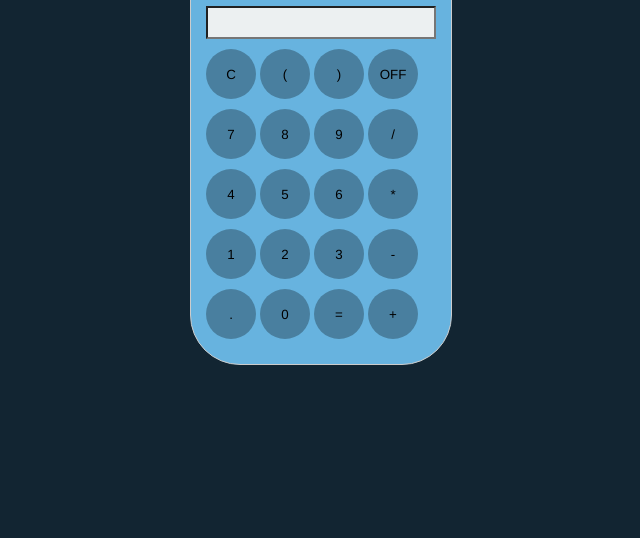
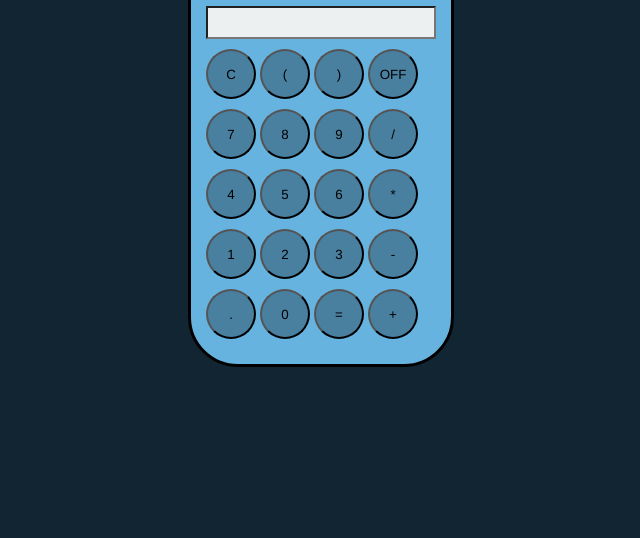
Before and after one commit to Jagan6923/My-Calculator-mini-project, a plain HTML site: page index.html in a window 1280 px wide. Shown: the part 262-800 px from the top of the page, without its empty margins (319-959 px from the left). Drawn offline with Linux system fonts and the light colour scheme.

Commit message:
style changed

```diff
--- a/styles.css
+++ b/styles.css
@@ -6,7 +6,7 @@
     padding: 15px;
     display: flex;
     flex-wrap: wrap;
-    border: 1px solid #ccc;
+    border: 3px solid #000000;
 
 }
 
@@ -27,7 +27,7 @@ h1 {
     width: 50px;
     height: 50px;
     border-radius: 50%;
-    border: 0;
+    border: 10;
     margin-bottom: 10px;
     font-family: 'Franklin Gothic Medium', 'Arial Narrow', Arial, sans-serif;
     background-color: #0000004a;
@@ -57,6 +57,6 @@ input {
     border: 0;
     margin-bottom: 10px;
     font-family: 'Franklin Gothic Medium', 'Arial Narrow', Arial, sans-serif;
-    background-color:rgb(103, 179, 223);
+    background-color: rgb(103, 179, 223);
     color: #000000;
 }
```
